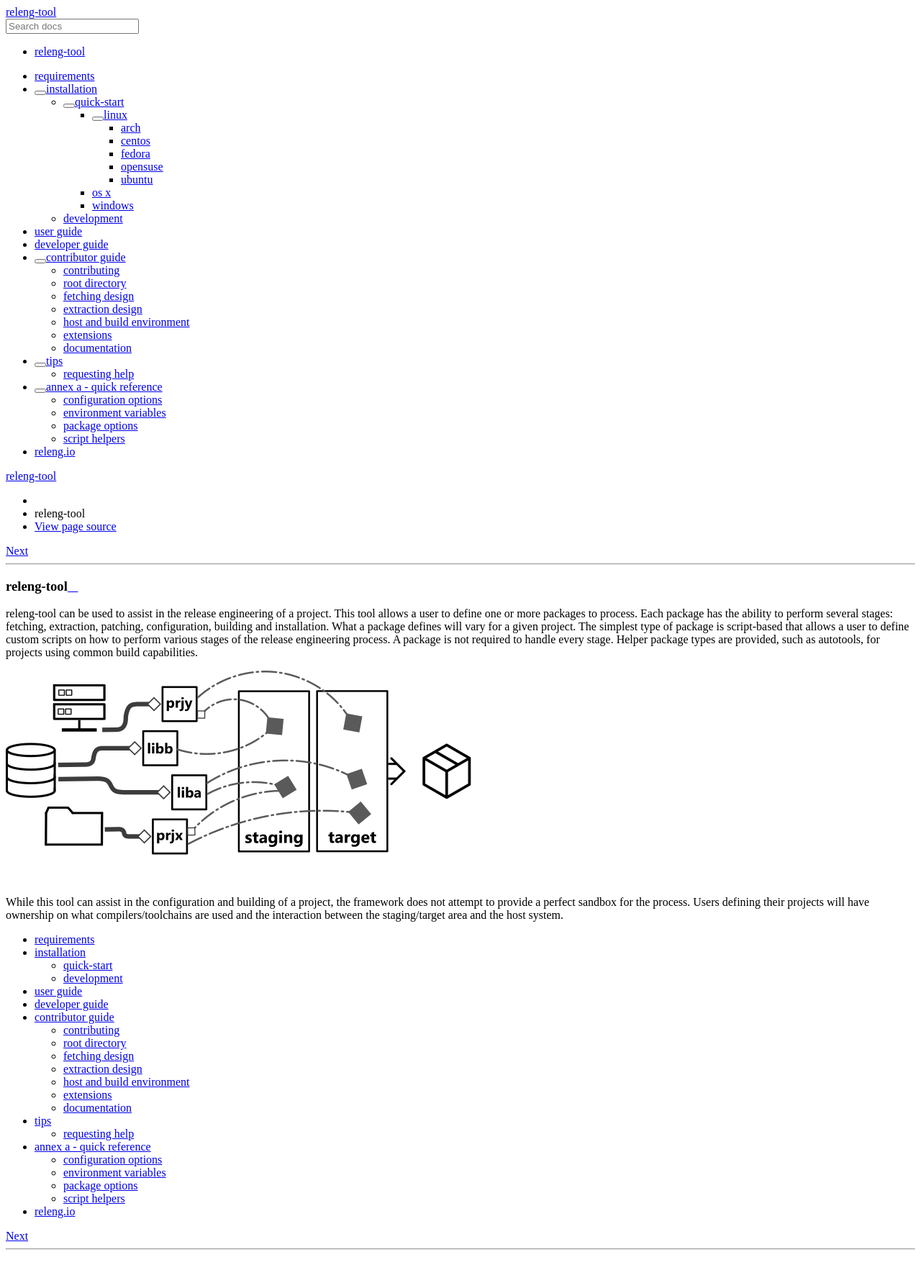
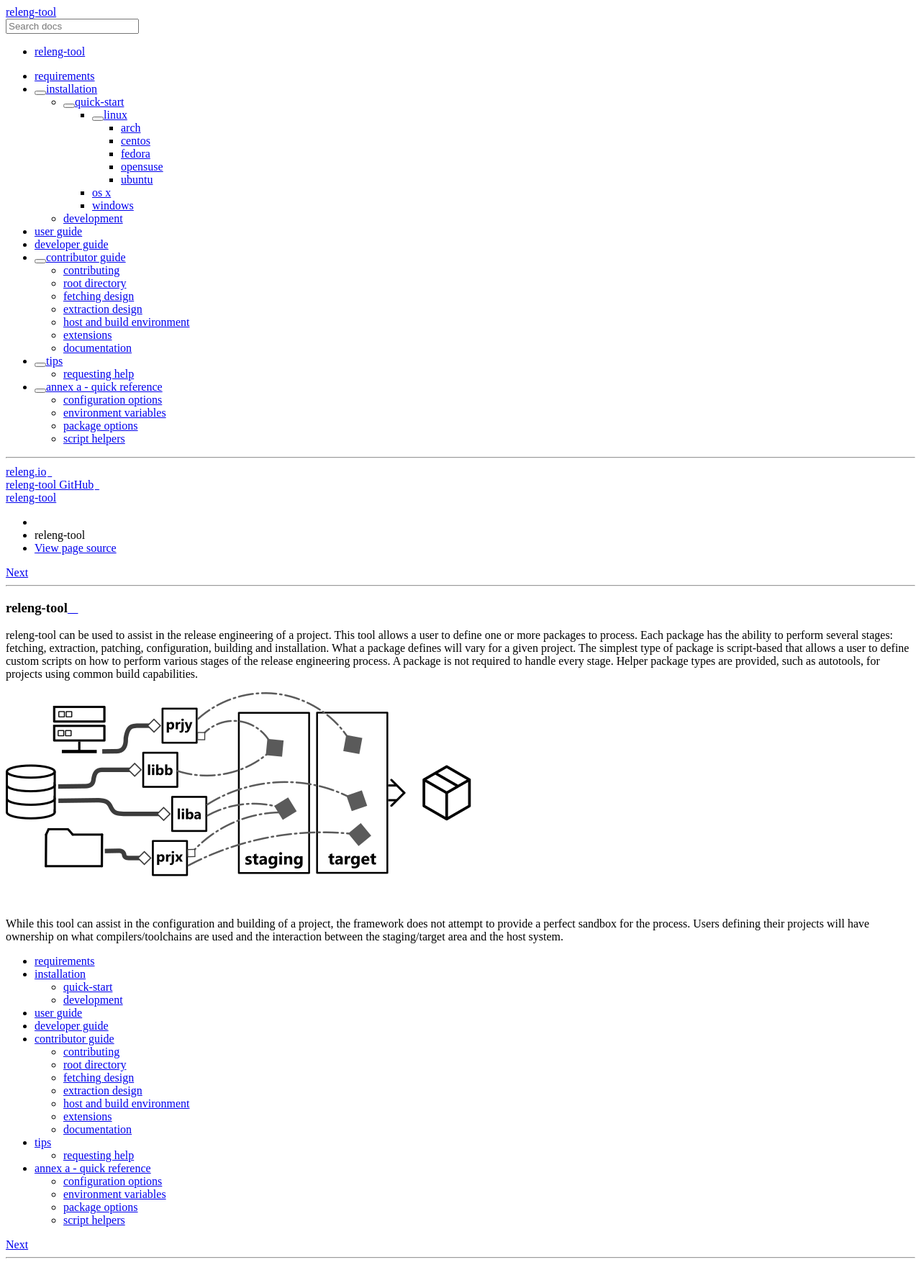
Before and after one commit to releng-tool/releng-tool, a Sphinx documentation site: the page built from Documentation/index.rst, in a window 1280 px wide. Shown: the whole page at 72% size. Built offline with Sphinx 7.4.7 and the Read the Docs theme 2.0.0, drawn with Linux system fonts in a browser that asks for light colours.

Commit message:
Documentation: re-work sidebar external links
Adjusting the rendering of external links provided in the
documentation's sidebar. Moving the original sidebar link from the
toctree directly into the overriding template. This allows the addition
of the horizontal line between document pages and external links.

This commit also introduces two other changes:

- Adds an external link to the project's GitHub page.
- Adds trailing external icons to the external links in the sidebar.

Signed-off-by: James Knight <james.d.knight@live.com>

```diff
--- a/Documentation/_static/theme_overrides.css
+++ b/Documentation/_static/theme_overrides.css
@@ -14,3 +14,13 @@
     /* remove bottom margin for lists in tables (corrects excessive spacing) */
     margin-bottom: unset !important;
 }
+
+a.reference.external:after {
+    /* add external icon for any external link (i.e. sidebar) */
+    color: #b3b3b3;
+    content: "";
+    font-family: FontAwesome;
+    font-size: 50%;
+    margin: 0 .2em;
+    vertical-align: super;
+}
--- /dev/null
+++ b/Documentation/_templates/layout.html
@@ -0,0 +1,11 @@
+{% extends "!layout.html" %}
+{% block menu %}
+    {{ super() }}
+<div><hr style="margin: 10px 0;" /></div>
+<div>
+    <a class="reference external" href="https://releng.io/">releng.io</a>
+</div>
+<div>
+    <a class="reference external" href="https://github.com/releng-tool/releng-tool">releng-tool GitHub</a>
+</div>
+{% endblock %}
--- a/Documentation/conf.py
+++ b/Documentation/conf.py
@@ -24,6 +24,9 @@ doc_dir = os.path.dirname(os.path.realpath(__file__))
 root_dir = os.path.dirname(doc_dir)
 sys.path.insert(0, root_dir)
 
+# theme overrides
+templates_path = [os.path.join(doc_dir, '_templates/')]
+
 # output - html
 html_theme = 'sphinx_rtd_theme'
 html_theme_options = {
--- a/Documentation/index.rst
+++ b/Documentation/index.rst
@@ -34,4 +34,3 @@ used and the interaction between the staging/target area and the host system.
    contributor-guide
    tips
    annex-a
-   releng.io <https://releng.io/>
```
